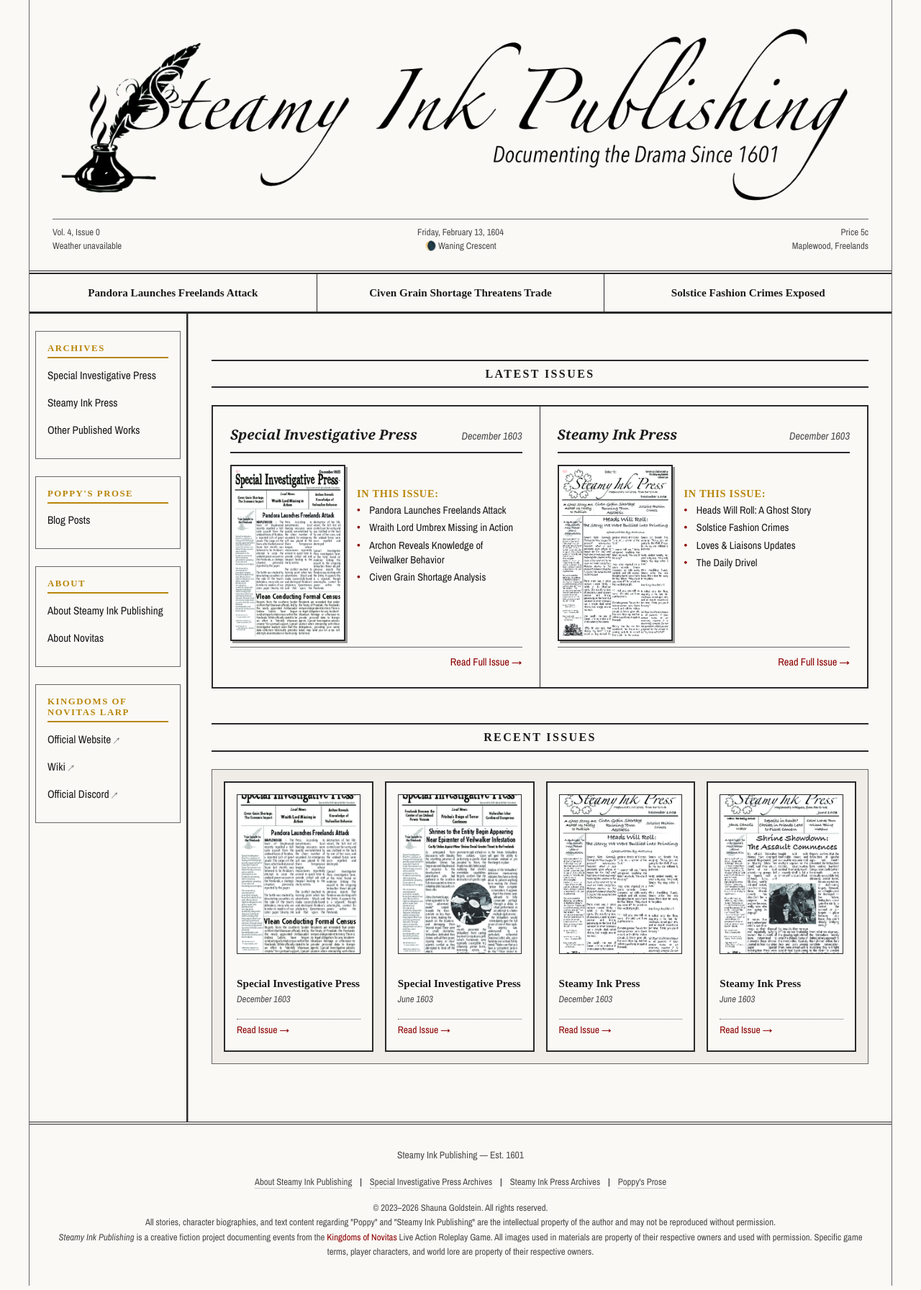
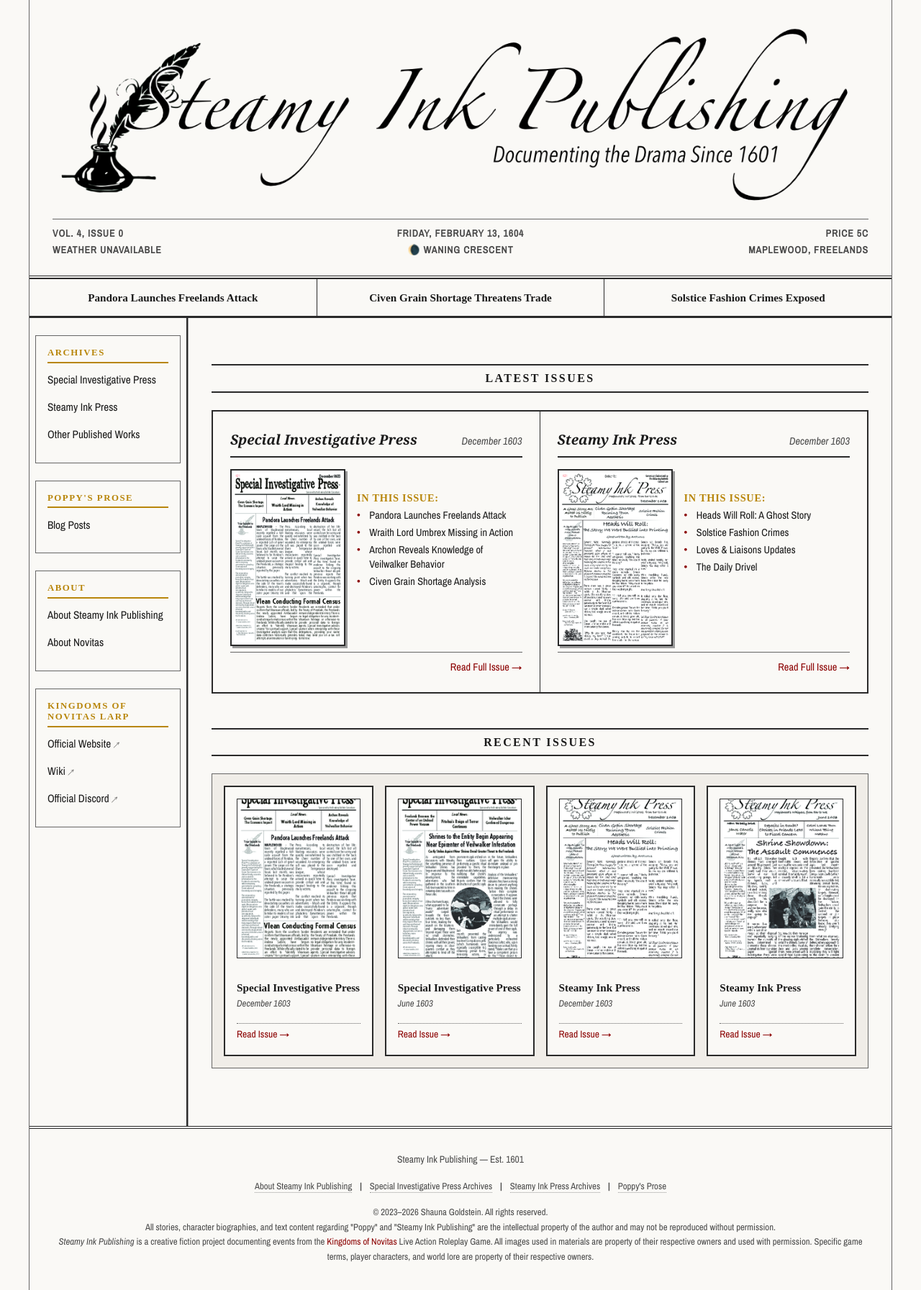
Before and after one commit to ftkatyowser/steamy-ink, a Jekyll site: the page built from index.html, in a window 1280 px wide. Shown: the whole page at 72% size. Built offline with Jekyll 4.4.1, drawn with Linux system fonts in a browser that asks for light colours.

Commit message:
masthead changes

```diff
--- a/assets/css/style.css
+++ b/assets/css/style.css
@@ -263,7 +263,10 @@ hr {
   padding-top: var(--spacing-sm);
   border-top: 1px solid var(--border-medium);
   font-family: var(--font-body);
-  font-size: 0.8rem;
+  font-size: 0.85rem;
+  font-weight: 600;
+  text-transform: uppercase;
+  letter-spacing: 1px;
   color: var(--text-secondary);
   line-height: 1.4;
   text-align: left;
@@ -273,7 +276,7 @@ hr {
   display: flex;
   justify-content: space-between;
   align-items: baseline;
-  padding: 1px 0;
+  padding: 2px 0;
 }
 
 .dateline-left,
--- a/assets/js/dateline.js
+++ b/assets/js/dateline.js
@@ -54,7 +54,7 @@
 
   // --- Weather (Open-Meteo, Ava NY) ---
   var weatherEl = document.getElementById('dateline-weather');
-  var weatherLink = 'https://weather.com/weather/hoursbydays/l/43.42,-75.35';
+  var weatherLink = 'https://forecast.weather.gov/MapClick.php?lat=43.418887&lon=-75.47949';
 
   // WMO weather code descriptions with icons
   var wmoCodes = {
```
